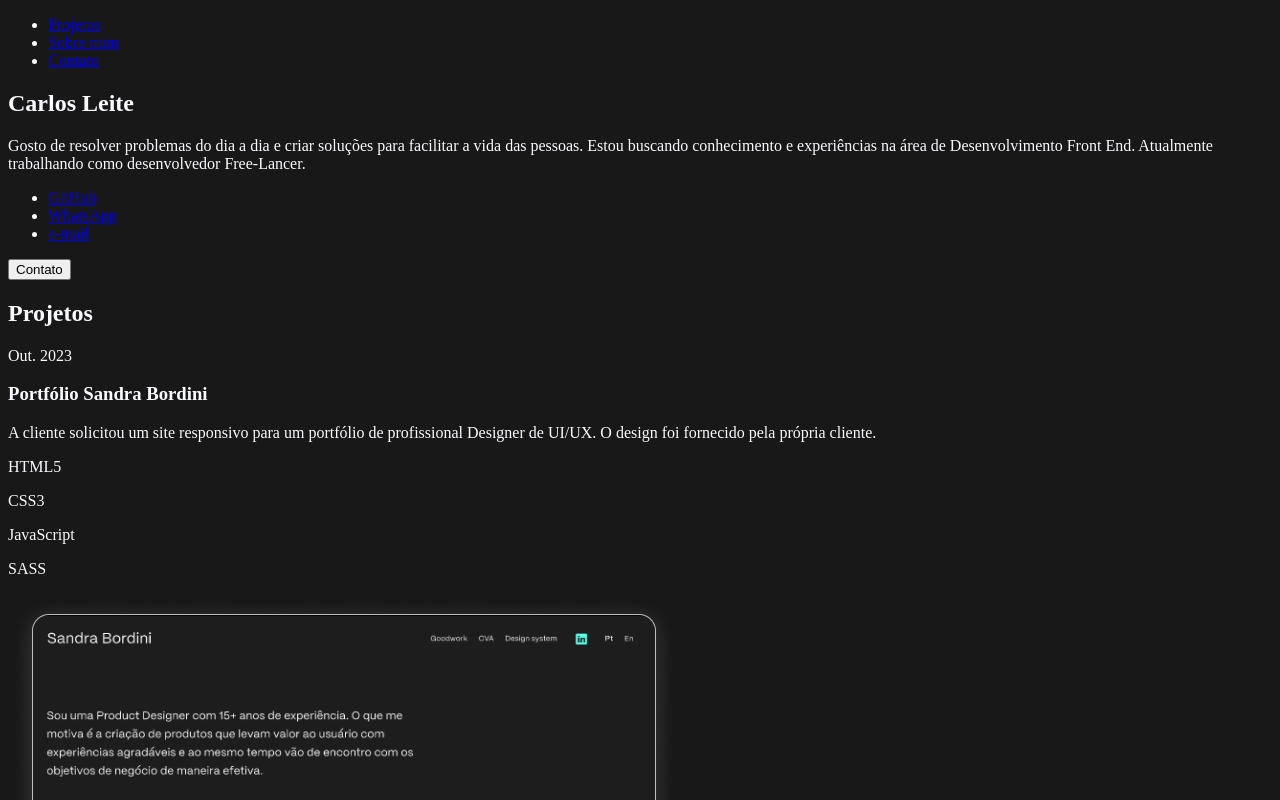
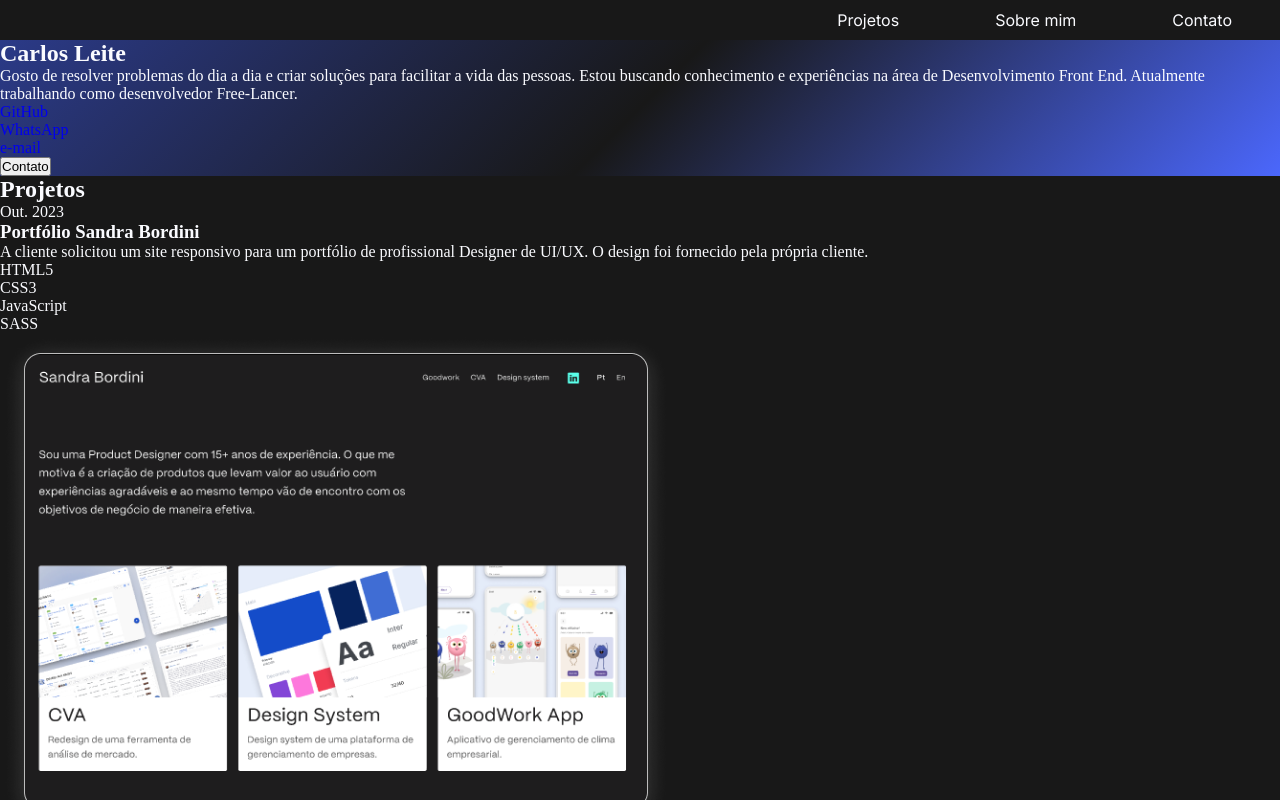
Before and after one commit to carlosebl/carlos_leite, a website built with Parcel: page src/index.html in a window 1280 px wide. Shown: the top 800 px of the page. Built offline with nearby package versions, Linux system fonts and the light colour scheme; a web font is replaced by a local one.

Commit message:
finalizado header versão desktop

```diff
--- a/src/index.html
+++ b/src/index.html
@@ -1,30 +1,33 @@
 <!DOCTYPE html>
-<html lang="en">
+<html lang="pt-BR">
 <head>
     <meta charset="UTF-8">
     <meta name="viewport" content="width=device-width, initial-scale=1.0">
-    <title>Document</title>
+    <title>Carlos Leite</title>
+    <link rel="preconnect" href="https://fonts.googleapis.com">
+    <link rel="preconnect" href="https://fonts.gstatic.com" crossorigin>
+    <link href="https://fonts.googleapis.com/css2?family=Andada+Pro:wght@400;700&family=Inter:wght@400;700&display=swap" rel="stylesheet">
     <link rel="stylesheet" href="styles/main.scss">
 </head>
 <body>
-    <header>
+    <header class="header">
         <div class="container">
-            <nav>
-                <ul>
-                    <li>
-                        <a href="#">Projetos</a>
+            <nav class="header__desktop">
+                <ul class="header__desktop__menu">
+                    <li class="header__desktop__menu__item">
+                        <a class="header__desktop__menu__item__link" href="#">Projetos</a>
                     </li>
-                    <li>
-                        <a href="#">Sobre mim</a>
+                    <li class="header__desktop__menu__item">
+                        <a class="header__desktop__menu__item__link" href="#">Sobre mim</a>
                     </li>
-                    <li>
-                        <a href="#">Contato</a>
+                    <li class="header__desktop__menu__item">
+                        <a class="header__desktop__menu__item__link" href="#">Contato</a>
                     </li>
                 </ul>
             </nav>
         </div>
     </header>
-    <section>
+    <section class="descricao" id="descricao">
         <div class="container">
             <div>
                 <div>
--- /dev/null
+++ b/src/styles/_descricao.scss
@@ -0,0 +1,6 @@
+@use 'variaveis';
+
+.descricao {
+    background: variaveis.$corBotao;
+    background: variaveis.$gradiente;
+}
--- /dev/null
+++ b/src/styles/_header.scss
@@ -0,0 +1,35 @@
+@use 'variaveis';
+
+.header {
+    font-family: variaveis.$inter;
+
+    .container {
+        max-width: 1280px;
+        width: 100%;
+        display: flex;
+        margin: 0 auto;
+        align-items: center;
+        justify-content: flex-end;
+        padding-top: 10px;
+        padding-bottom: 10px;
+    }
+
+    &__desktop {
+        @media (max-width: 1024px) {
+            display: none;
+        }
+
+        &__menu {
+            display: flex;
+
+            &__item {
+                margin: 0 48px;
+
+                &__link {
+                    color: variaveis.$corTexto;
+                    text-decoration: none;
+                }
+            }
+        }
+    }
+}
--- /dev/null
+++ b/src/styles/_variaveis.scss
@@ -0,0 +1,9 @@
+// CORES
+$corFundo: #181818;
+$corTexto: #fafbff;
+$corBotao: #4B67FC;
+$gradiente: linear-gradient(135deg, rgba(43,58,136,1) 0%, rgba(24,24,24,1) 50%, rgba(75,103,252,1) 100%);
+
+// FONTES
+$inter: 'Inter', sans-serif;
+$andada: 'Andada Pro', serif;
--- a/src/styles/main.scss
+++ b/src/styles/main.scss
@@ -1,4 +1,16 @@
+@use 'variaveis';
+@use 'header';
+@use 'descricao';
+
+* {
+    margin: 0;
+    padding: 0;
+    box-sizing: border-box;
+    text-decoration: none;
+    list-style: none;
+}
+
 body {
-    background-color: #181818;
-    color: #fafbff;
+    background-color: variaveis.$corFundo;
+    color: variaveis.$corTexto;
 }
```
Also changed, not shown: src/images/Ellipse 3.png (added), src/images/Ellipse 4.png (added), src/images/Ellipse 5.png (added).
